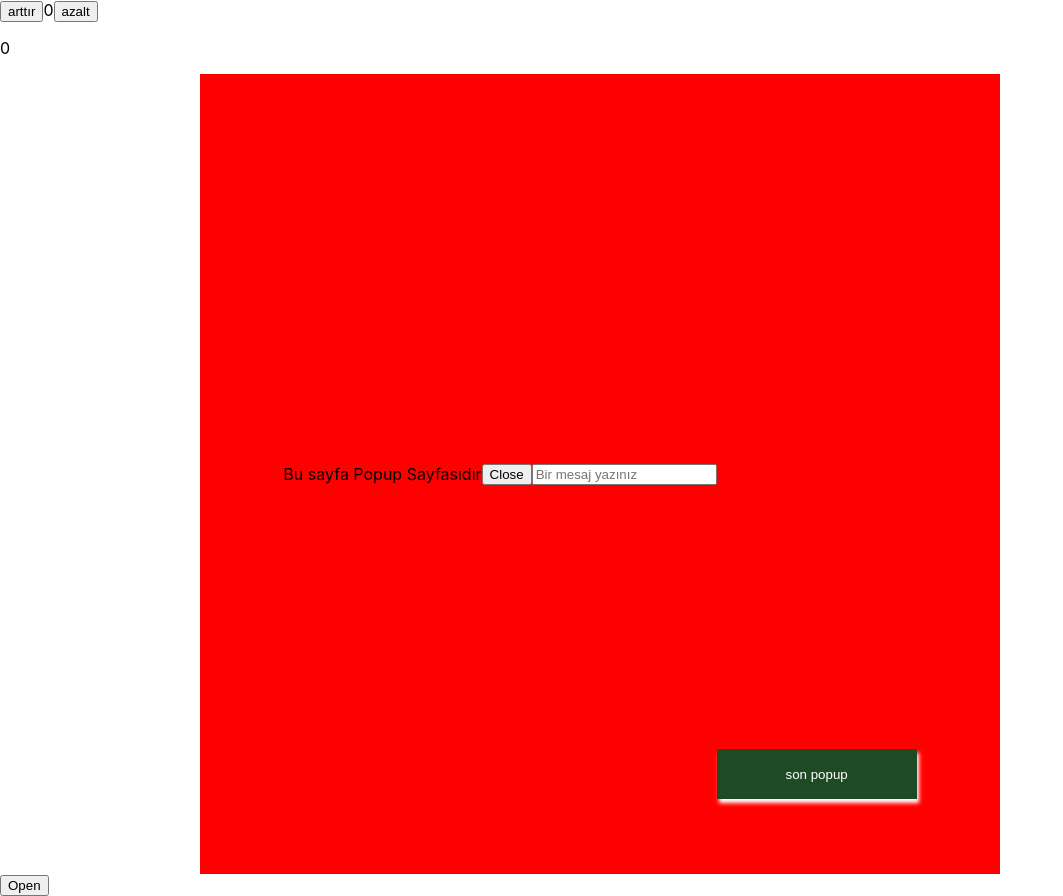
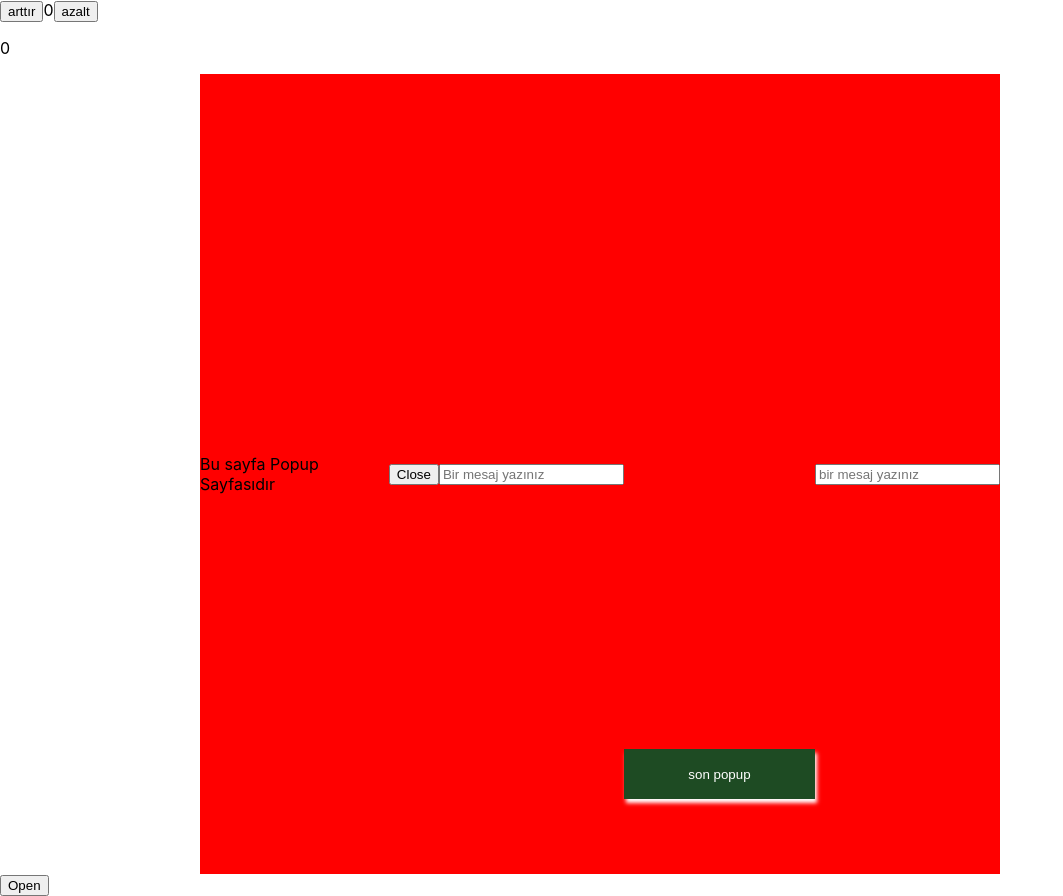
Before and after one commit to GoktugYmsk/react-redux-educaiton, a React (Create React App) app: page / in a window 1280 px wide. Both pictures are taken after a click on the button "Open". Shown: the whole page, without its empty margins (0-1063 px from the left). Built offline with nearby package versions, Linux system fonts and the light colour scheme; no server answers.

Commit message:
Attempted to transfer data from input

```diff
--- a/src/Active.js
+++ b/src/Active.js
@@ -1,10 +1,12 @@
 import { createSlice } from "@reduxjs/toolkit";
+import { useState } from "react";
 
 const initialState = {
     active: false,
     inActive: false,
     deneme: '',
 }
+
 
 export const Active = createSlice({
     name: 'active',
@@ -19,12 +21,15 @@ export const Active = createSlice({
         newPopup: (state) => {
             state.inActive = true
         },
-        newPopupClose: (state) =>{
+        newPopupClose: (state) => {
             state.inActive = false
         },
+        inputDeneme: (state) => {
+            state.deneme = ''
+        }
     },
 })
 
-export const { close, open,newPopup,newPopupClose } = Active.actions
+export const { close, open, newPopup, newPopupClose, inputDeneme } = Active.actions
 
 export default Active.reducer
--- a/src/Popup.js
+++ b/src/Popup.js
@@ -3,6 +3,7 @@ import { useDispatch, useSelector } from 'react-redux'
 import { close,  } from './Active'
 import { newPopup } from './Active'
 import LastPopup from './LastPopup'
+import { inputDeneme } from './Active'
 
 
 
@@ -11,6 +12,9 @@ function Popup() {
     const [write,setWrite] = useState('')
 
     const sonPopup = useSelector((state)=>state.inPopup.inActive)
+
+    const pushScreen = useSelector((state)=>state.textTry.inputDeneme)
+    console.log(inputDeneme)
 
     const handleChange = (e) => {
         setWrite(e.target.value)
@@ -23,6 +27,8 @@ function Popup() {
             <input placeholder='Bir mesaj yazınız' onChange={e => handleChange(e)} />
             {write}
             <button className='lastButton' onClick={()=> dispatch(newPopup()) } >son popup</button>
+            <input placeholder='bir mesaj yazınız' onChange={(e)=> dispatch(inputDeneme(e.target.value))} />
+            {pushScreen}
             {sonPopup && <LastPopup/>}
         </div>
     )
--- a/src/app/store.js
+++ b/src/app/store.js
@@ -10,5 +10,6 @@ export const store = configureStore({
         country: countryReducer,
         getir: Active,
         inPopup: Active,
+        textTry: Active,
     },
 })
```
